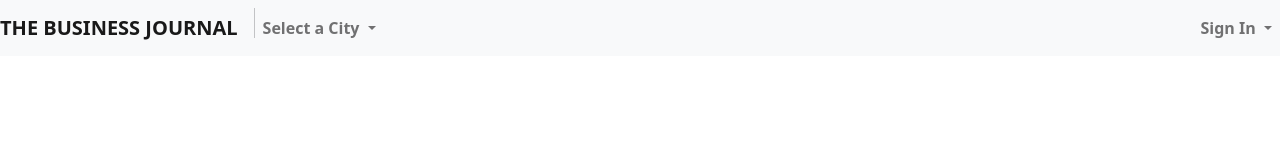
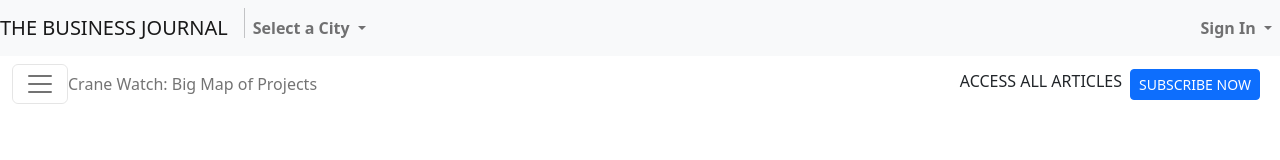
Before and after one commit to Federallo/HTML-CSS-Elaborato-PPM-2023, a website built with webpack: page dist/index.html in a window 1280 px wide. Built offline with nearby package versions, Linux system fonts and the light colour scheme.

Commit message:
moved first and second level of navbar in header and added second level of navbar

```diff
--- a/dist/index.html
+++ b/dist/index.html
@@ -4,9 +4,11 @@
     <meta charset="utf-8">
     <meta name="viewport" content="width=device-width, initial-scale=1">
   </head>
-  <body>
+  <header>
+    <!--first level fo nav-->
+
     <nav class="navbar navbar-expand-lg navbar-light bg-light">
-      <span class="navbar-brand mb-0 fw-bold">THE BUSINESS JOURNAL</span>
+      <span class="navbar-brand">THE BUSINESS JOURNAL</span>
       <div class="vr" style="height: 30px;"></div>
       <div class="collapse navbar-collapse">
         <ul class="navbar-nav me-auto">
@@ -34,29 +36,42 @@
         </li>
       </ul>
     </nav>
+    <!--second level of nav-->
+
+    <div class="collapse" id="navbar-menu"><!--FIXME menu must be down-->
+      <div class="p-4">
+        <h5 class="h4">Collapsed content</h5>
+        <span class="text-muted">Toggleable via the navbar brand.</span>
+      </div>
+    </div>
+    <nav class="navbar navbar-light"><!--FIXME no border-->
+      <div class="container-fluid">
+        <button class="navbar-toggler" type="button" data-bs-toggle="collapse" data-bs-target="#navbar-menu" aria-controls="navbar-menu" aria-expanded="false" aria-label="Toggle navigation">
+          <span class="navbar-toggler-icon"></span>
+        </button>
+
+        <!--TODO menu on navigation bar-->
+
+        <!--TODO finish logo-link-->
+        <!--<a href="#">
+          <img class = "nav-banner-brand-img m-auto" data-cy="nav-banner-brand-img" src="https://www.bizjournals.com/assets/images/logo.png" alt="The Business Journals">
+        </a>-->
+
+        <ul class="navbar-nav me-auto">
+          <li class="nav-item">
+            <a class="nav-link" href="#">Crane Watch: Big Map of Projects</a>
+          </li>
+        </ul>
+
+        <div class = "d-flex">
+          <div class="text-uppercase me-2">access all articles</div> <!--FIXME must centered-->
+          <button type="button" class="btn btn-primary btn-sm me-2">SUBSCRIBE NOW</button>
+        </div>
+      </div>
+    </nav>
     <script src="./main.js"></script>
+  </header>
+  <body>
+
   </body>
 </html>
-
-
-<!--
-        <div class = "d-flex mb-2">
-        <div class = "me-auto p-2">
-          THE BUSINESS JOURNAL
-          <div class="vr" style="height: 10px;"></div>
-          <li class = "dropdown">
-            <a class="nav-link dropdown-toggle" href="#" role="button" data-bs-toggle="dropdown" aria-expanded="false">
-              Select a City
-            </a>
-            <ul class="dropdown-menu">
-              <li><a class="dropdown-item" href="#">City 1</a></li>
-              <li><a class="dropdown-item" href="#">City 2</a></li>
-              <li><a class="dropdown-item" href="#">City 3</a></li>
-            </ul>
-          </li>
-        </div>
-        <div class = "p-2">
-          Sign In
-        </div>
-      </div>
--->
```
